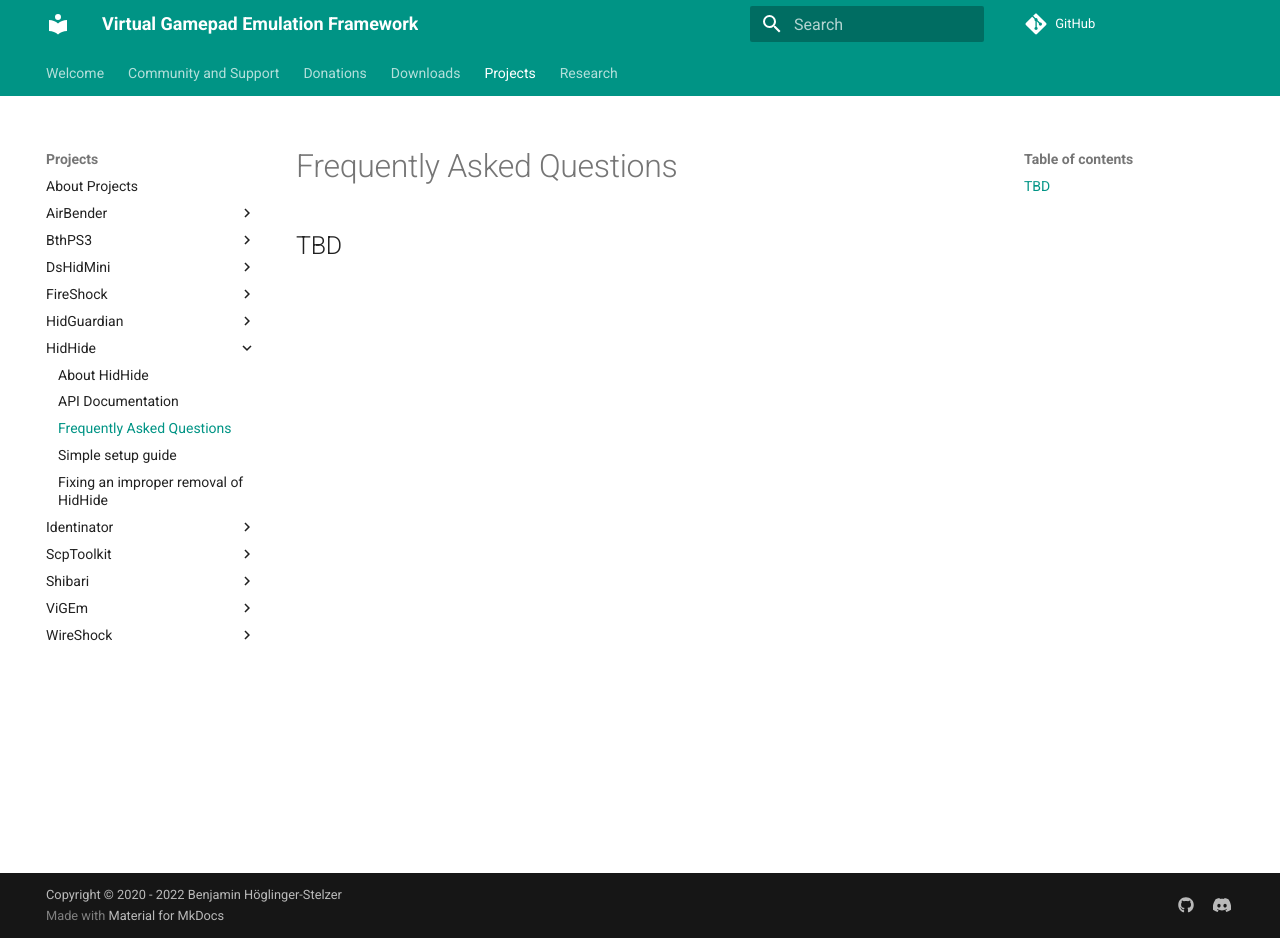
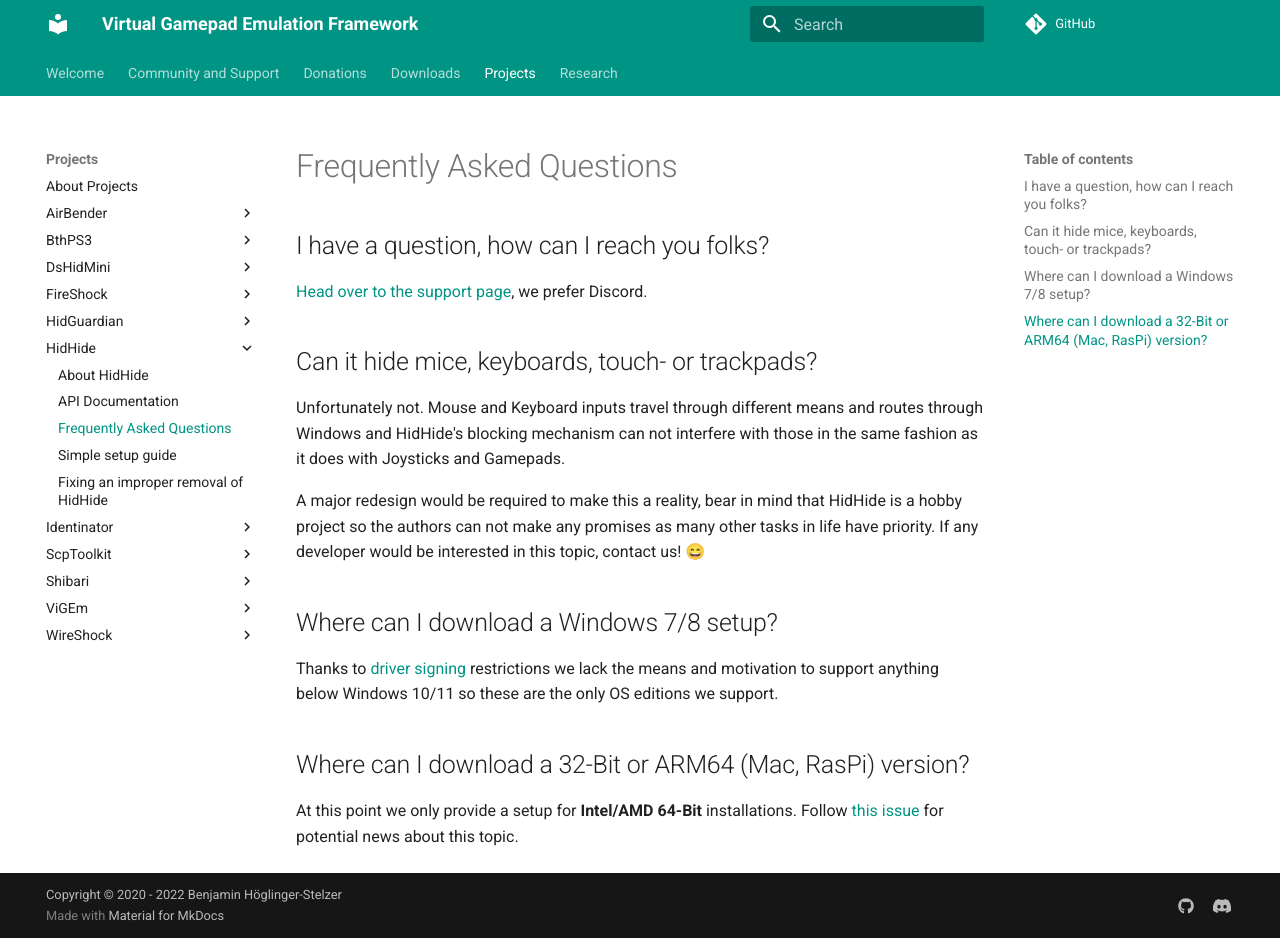
Before and after one commit to nefarius/ViGEm.github.io, an MkDocs documentation site: the page built from docs/projects/HidHide/FAQ.md, in a window 1280 px wide and 938 px high. Built offline with MkDocs 1.6.1 and Material for MkDocs 9.7.7, drawn with Linux system fonts in a browser that asks for light colours; comment, search, counter and statistics services are not loaded.

Commit message:
Added 4 FAQ entries

```diff
--- a/docs/projects/HidHide/FAQ.md
+++ b/docs/projects/HidHide/FAQ.md
@@ -1,3 +1,19 @@
 # Frequently Asked Questions
 
-## TBD
+## I have a question, how can I reach you folks?
+
+[Head over to the support page](https://vigem.org/Community-Support/), we prefer Discord.
+
+## Can it hide mice, keyboards, touch- or trackpads?
+
+Unfortunately not. Mouse and Keyboard inputs travel through different means and routes through Windows and HidHide's blocking mechanism can not interfere with those in the same fashion as it does with Joysticks and Gamepads.
+
+A major redesign would be required to make this a reality, bear in mind that HidHide is a hobby project so the authors can not make any promises as many other tasks in life have priority. If any developer would be interested in this topic, contact us! 😄
+
+## Where can I download a Windows 7/8 setup?
+
+Thanks to [driver signing](https://learn.microsoft.com/en-us/windows-hardware/drivers/install/driver-signing) restrictions we lack the means and motivation to support anything below Windows 10/11 so these are the only OS editions we support.
+
+## Where can I download a 32-Bit or ARM64 (Mac, RasPi) version?
+
+At this point we only provide a setup for **Intel/AMD 64-Bit** installations. Follow [this issue](https://github.com/ViGEm/HidHide/issues/57) for potential news about this topic.
```
